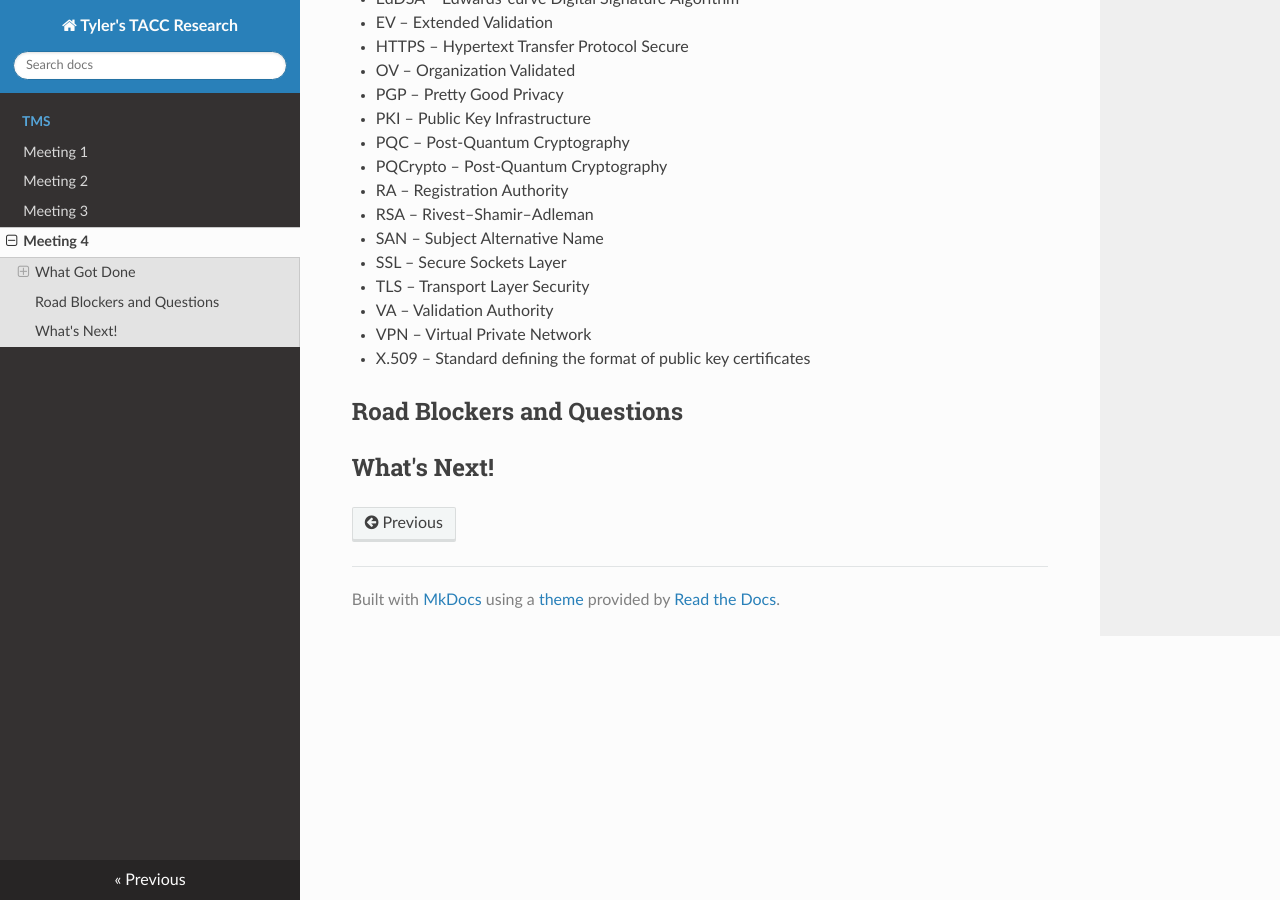
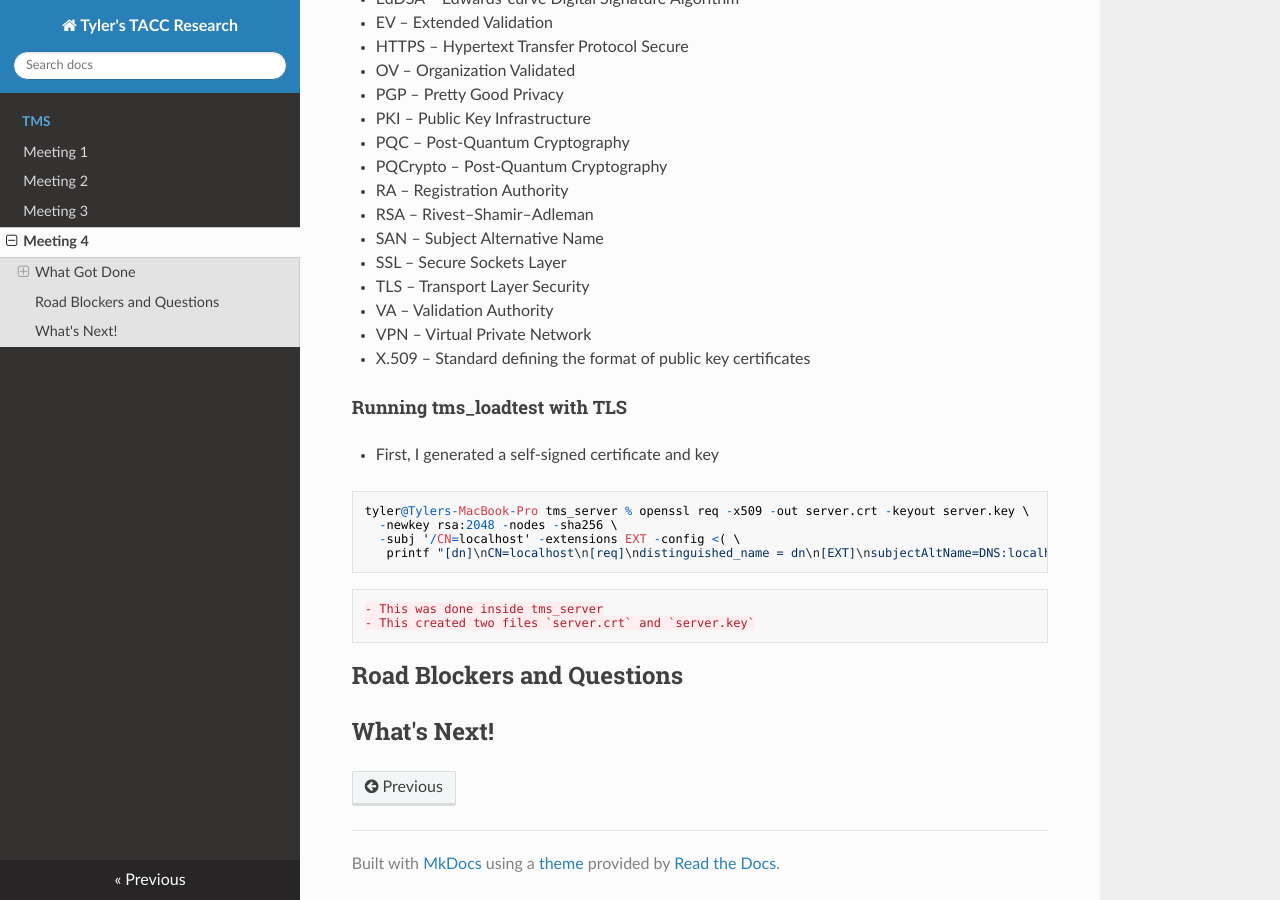
Before and after one commit to tyler0852/tylers-tacc-research, an MkDocs documentation site: the page built from docs/tms/meeting-4.md, in a window 1280 px wide and 900 px high, scrolled down 7685 px. Built offline with MkDocs 1.6.1, drawn with Linux system fonts in a browser that asks for light colours; nearby versions of some CDN libraries; formulas are drawn with MathJax 3.

Commit message:
Update meeting-4.md

````diff
--- a/docs/tms/meeting-4.md
+++ b/docs/tms/meeting-4.md
@@ -295,6 +295,19 @@ in short: asymmetric at the start to safely set up, symmetric for the actual com
 - VPN – Virtual Private Network
 - X.509 – Standard defining the format of public key certificates
 
+#### Running tms_loadtest with TLS
+
+- First, I generated a self-signed certificate and key
+
+```bash
+tyler@Tylers-MacBook-Pro tms_server % openssl req -x509 -out server.crt -keyout server.key \
+  -newkey rsa:2048 -nodes -sha256 \
+  -subj '/CN=localhost' -extensions EXT -config <( \
+   printf "[dn]\nCN=localhost\n[req]\ndistinguished_name = dn\n[EXT]\nsubjectAltName=DNS:localhost\nkeyUsage=digitalSignature\nextendedKeyUsage=serverAuth")
+```
+
+    - This was done inside tms_server
+    - This created two files `server.crt` and `server.key`
 
 ## Road Blockers and Questions
 
````
